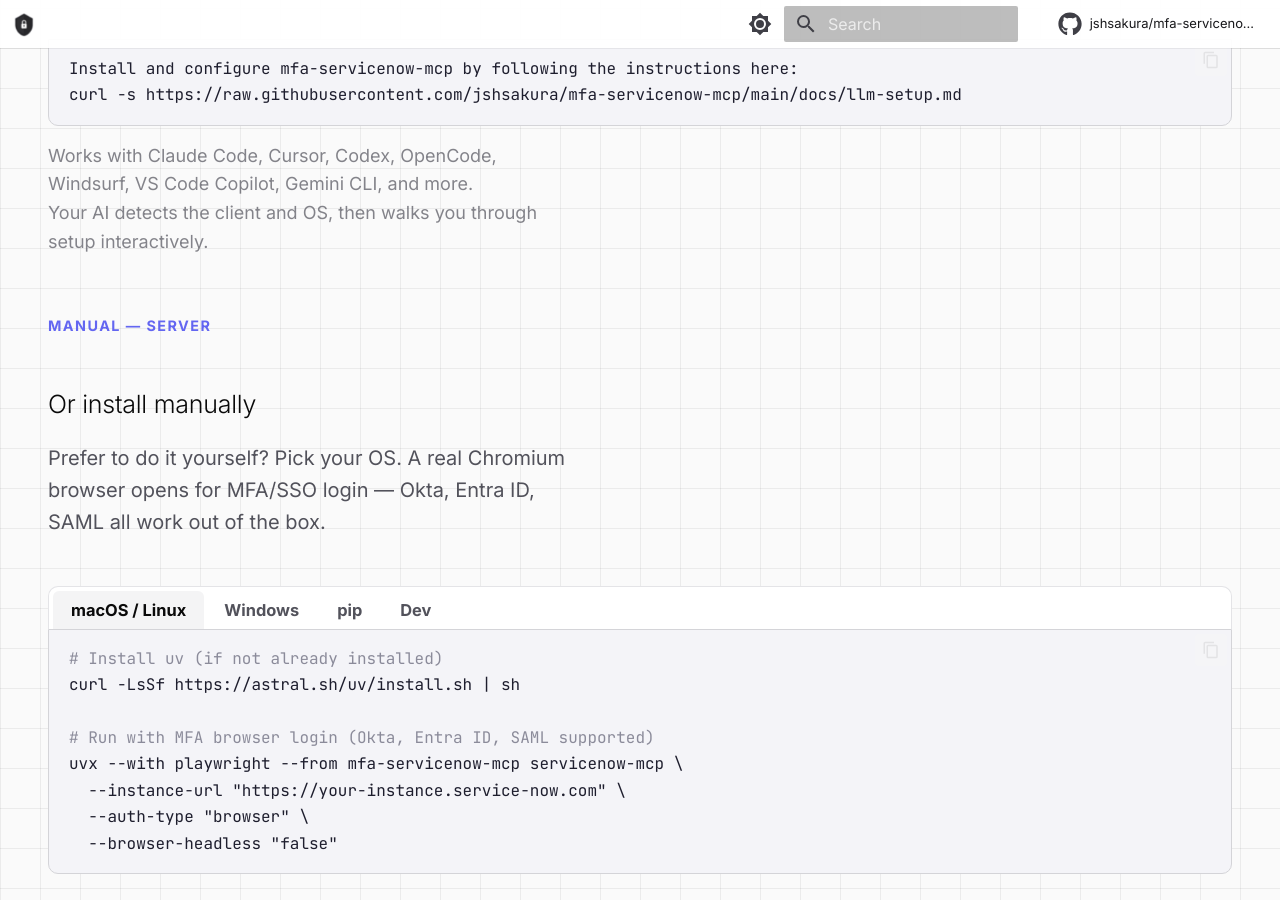
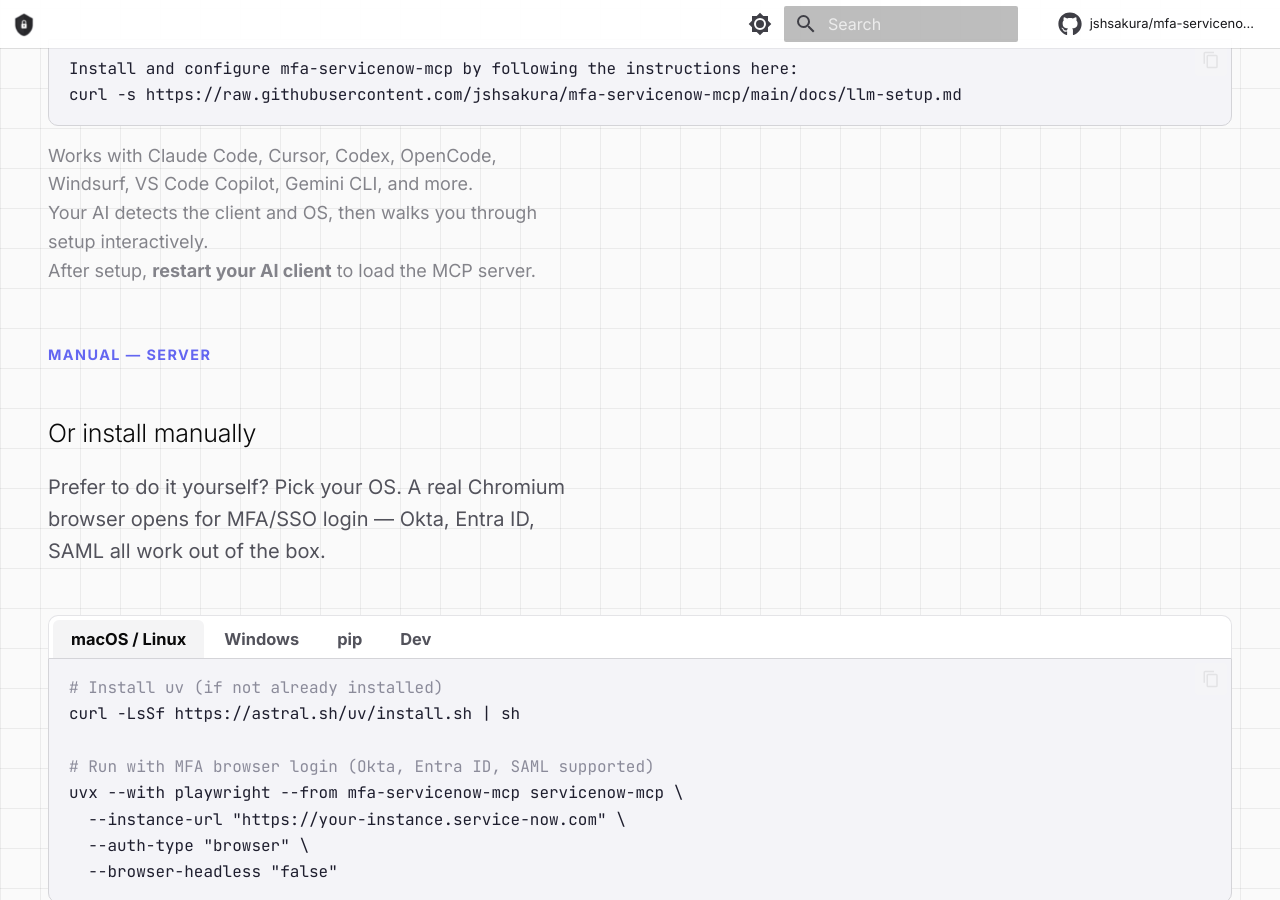
Before and after one commit to jshsakura/mfa-servicenow-mcp, an MkDocs documentation site: the page built from website/docs/index.md, in a window 1280 px wide and 900 px high, scrolled down 1302 px. Built offline with MkDocs 1.6.1 and Material for MkDocs 9.7.7, drawn with Linux system fonts in a browser that asks for light colours; some web fonts are replaced; comment, search, counter and statistics services are not loaded.

Commit message:
docs: add restart reminder to AI setup sections
Co-Authored-By: Claude Opus 4.6 (1M context) <noreply@anthropic.com>

```diff
--- a/website/docs/index.md
+++ b/website/docs/index.md
@@ -74,7 +74,8 @@ curl -s https://raw.githubusercontent.com/jshsakura/mfa-servicenow-mcp/main/docs
     </div>
     <p class="section-desc" style="margin-top:16px; font-size:0.9rem; opacity:0.7;">
       Works with Claude Code, Cursor, Codex, OpenCode, Windsurf, VS Code Copilot, Gemini CLI, and more.<br>
-      Your AI detects the client and OS, then walks you through setup interactively.
+      Your AI detects the client and OS, then walks you through setup interactively.<br>
+      After setup, <strong>restart your AI client</strong> to load the MCP server.
     </p>
 
     <div style="margin-top:56px;">
```
Also changed, not shown: README.ko.md (+2 -0 lines), README.md.
